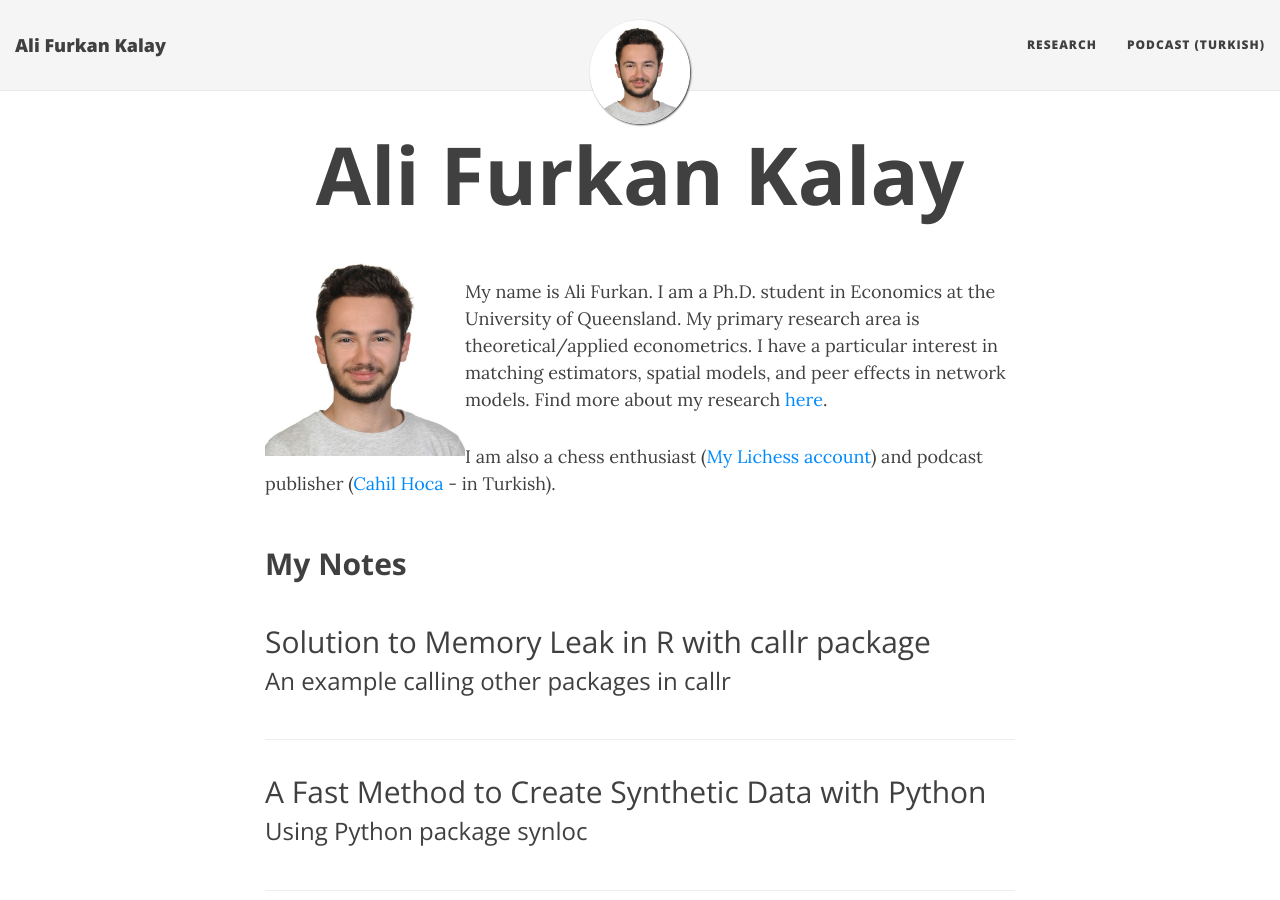
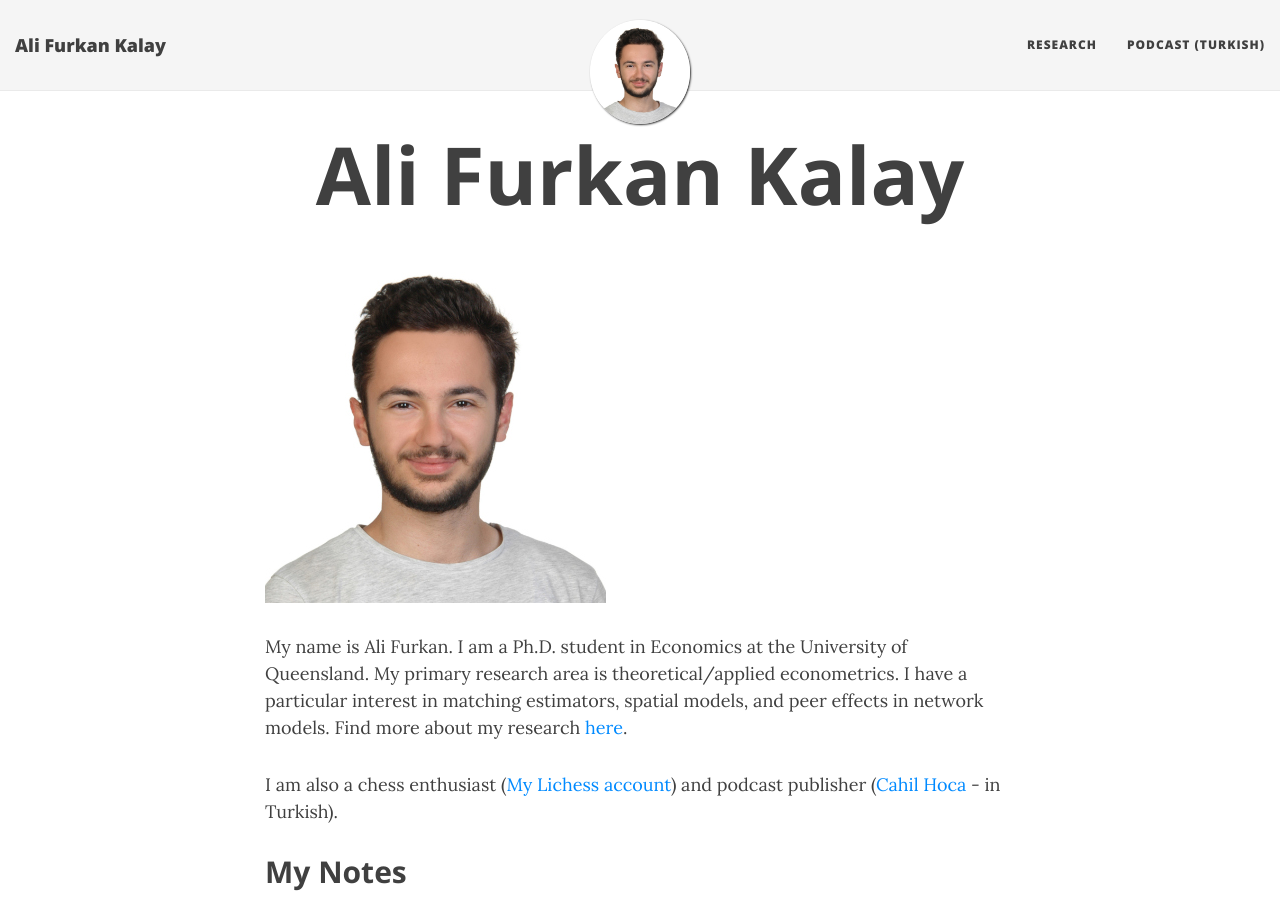
Before and after one commit to alfurka/alfurka.github.io, a Jekyll site: the page built from index.html, in a window 1280 px wide and 900 px high. Built offline with Jekyll 4.4.1, drawn with Linux system fonts in a browser that asks for light colours; nearby versions of some CDN libraries; the list of posts is cut into pages by our own code.

Commit message:
Update index.html

```diff
--- a/index.html
+++ b/index.html
@@ -4,7 +4,7 @@ title: Ali Furkan Kalay
 use-site-title: true
 ---
 
-<div style="float:left; width:200px">
+<div class="profile-photo">
     <img src="/img/prof.jpg" style="width 100%;" />
 </div>
 
```
